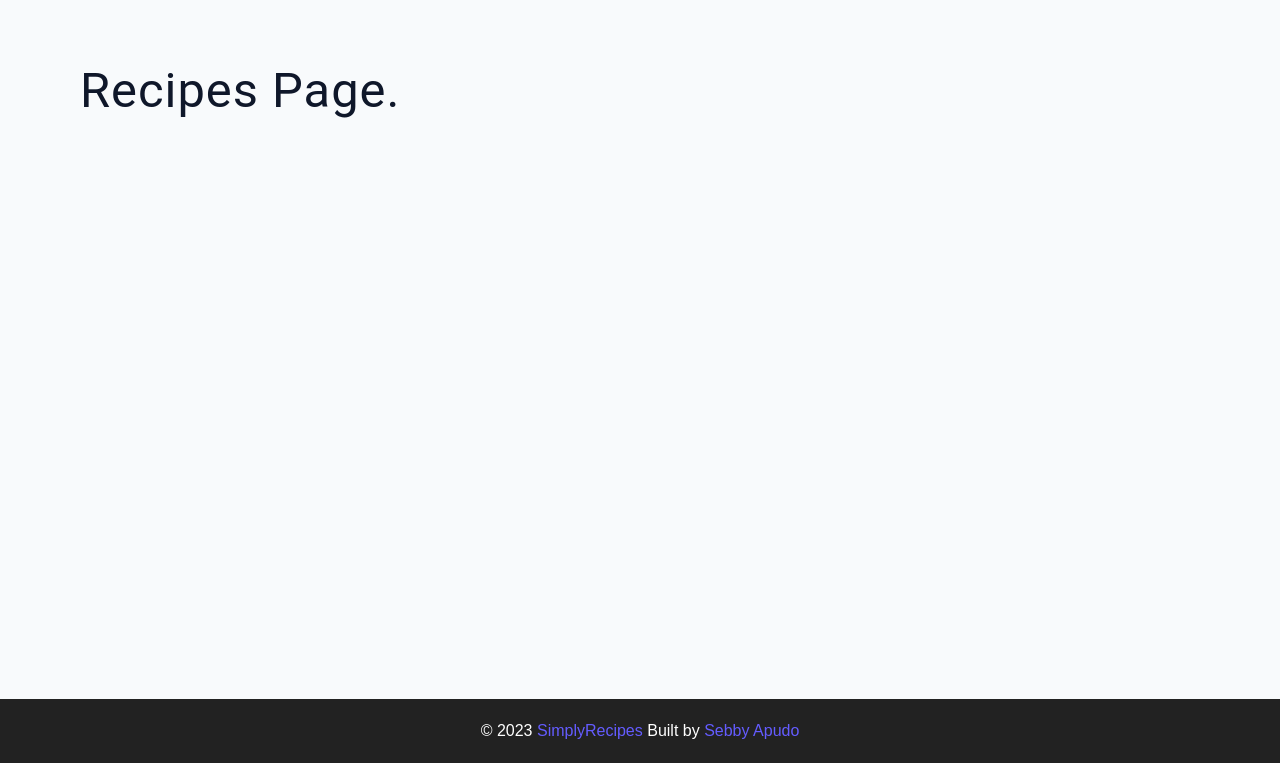
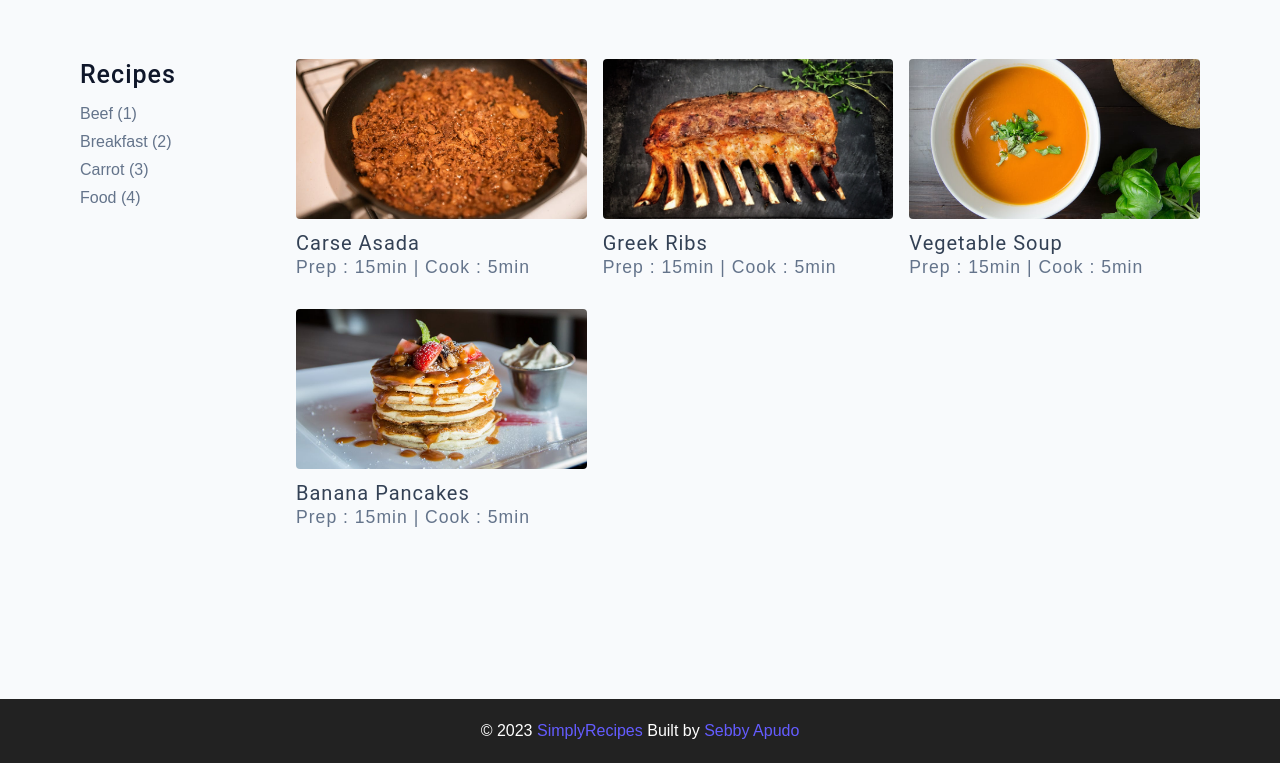
Before and after one commit to sebbyapudo/SimplyRecipes, a plain HTML site: page recipes.html in a window 1280 px wide. Shown: the part 69-832 px from the top of the page. Drawn offline with Linux system fonts and the light colour scheme.

Commit message:
Set up the recipes page

```diff
--- a/recipes.html
+++ b/recipes.html
@@ -46,7 +46,60 @@
 
     <!-- main -->
     <main class="page">
-      <h1>Recipes page.</h1>
+      <!-- recipes  container-->
+      <section class="recipes-container">
+        <!-- tags container -->
+        <div class="tags-container">
+          <h4>recipes</h4>
+          <div class="tags-list">
+            <a href="tag-template.html">Beef (1)</a>
+            <a href="tag-template.html">Breakfast (2)</a>
+            <a href="tag-template.html">Carrot (3)</a>
+            <a href="tag-template.html">Food (4)</a>
+          </div>
+        </div>
+        <!-- end oftags container -->
+
+        <!-- recipes container -->
+        <div class="recipes-list">
+          <!-- single recipe -->
+          <a href="single-recipe.html" class="recipe">
+            <img src="./assets/recipes/recipe-1.jpeg" alt="food" class="img recipe-img">
+            <h5>carse asada</h5>
+            <p>Prep : 15min | Cook : 5min</p>
+          </a>
+          <!-- end of single recipe -->
+
+          <!-- recipes container -->
+          <!-- single recipe -->
+          <a href="single-recipe.html" class="recipe">
+            <img src="./assets/recipes/recipe-2.jpeg" alt="food" class="img recipe-img">
+            <h5>greek ribs</h5>
+            <p>Prep : 15min | Cook : 5min</p>
+          </a>
+          <!-- end of single recipe -->
+
+          <!-- recipes container -->
+          <!-- single recipe -->
+          <a href="single-recipe.html" class="recipe">
+            <img src="./assets/recipes/recipe-3.jpeg" alt="food" class="img recipe-img">
+            <h5>vegetable soup</h5>
+            <p>Prep : 15min | Cook : 5min</p>
+          </a>
+          <!-- end of single recipe -->
+
+          <!-- recipes container -->
+          <!-- single recipe -->
+          <a href="single-recipe.html" class="recipe">
+            <img src="./assets/recipes/recipe-4.jpeg" alt="food" class="img recipe-img">
+            <h5>banana pancakes</h5>
+            <p>Prep : 15min | Cook : 5min</p>
+          </a>
+          <!-- end of single recipe -->
+        </div>
+        <!-- end of recipes container -->
+      </section>
+      <!-- end of recipes container -->
     </main>
     <!-- end of main -->
 
```
